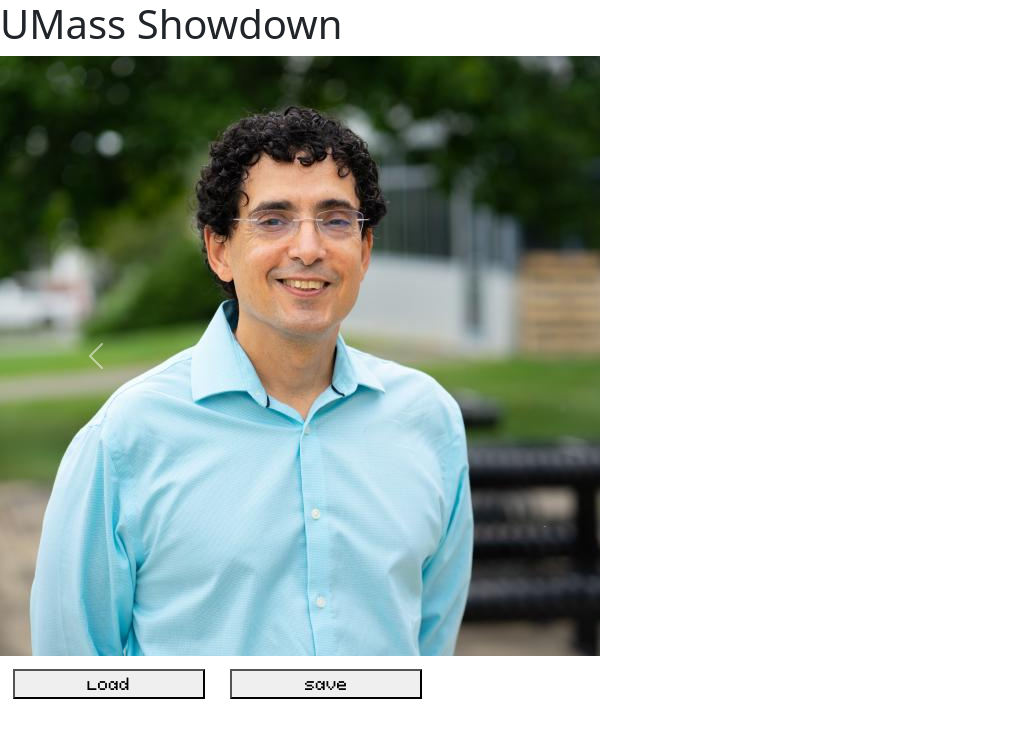
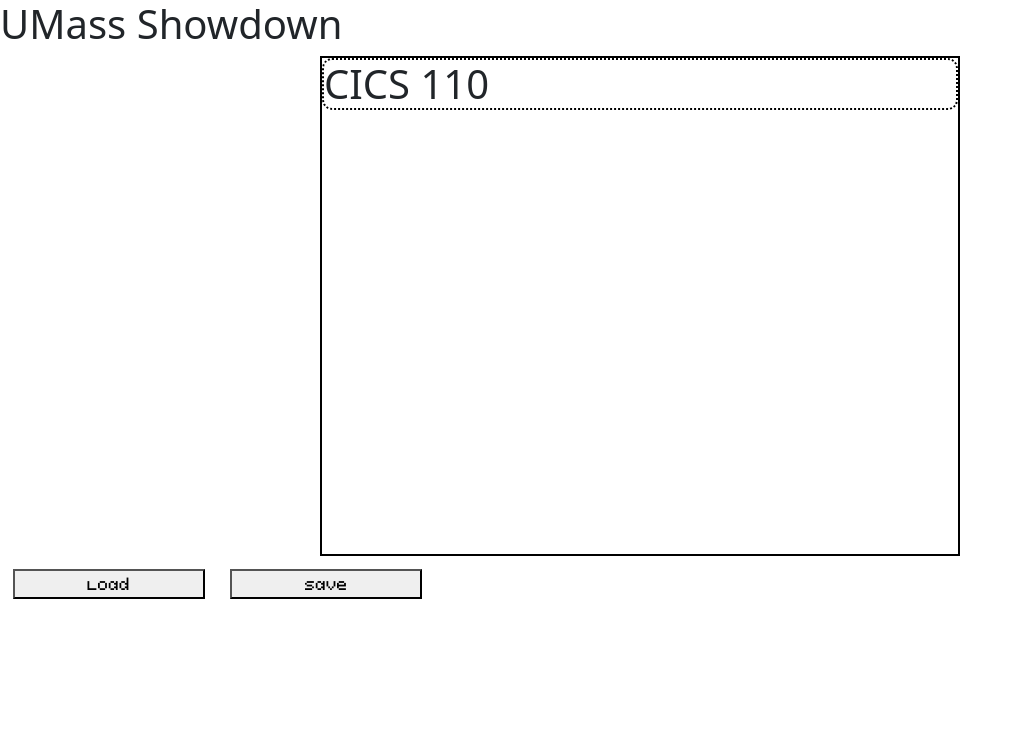
Before and after one commit to Pndablob/UMassShowdown, a React (Create React App) app: page / in a window 1280 px wide. Shown: the top 738 px of the page, without its empty margins (0-1023 px from the left). Built offline with nearby package versions, Linux system fonts and the light colour scheme.

Commit message:
added border around image carousel

```diff
--- /dev/null
+++ b/src/LevelSelect/ImageCarousel.css
@@ -0,0 +1,7 @@
+.custom-carousel {
+    border: 2px solid black;
+    width: 50%;
+    height: 500px;
+    margin-left: 25%;
+    margin-right: 25%;
+}
--- a/src/LevelSelect/ImageCarousel.tsx
+++ b/src/LevelSelect/ImageCarousel.tsx
@@ -3,6 +3,8 @@
 import 'bootstrap/dist/css/bootstrap.min.css'
 import davila from './assets/davila.jpg'
 import barrington from './assets/barrington.jpeg'
+import NameComponent from './NameComponent';
+import './ImageCarousel.css'
 
 function ImageCarousel() {
   const [index, setIndex] = useState(0);
@@ -12,11 +14,12 @@
   };
 
   return (
-    <Carousel activeIndex={index} onSelect={handleSelect} interval={null} indicators={true}>
+    <Carousel activeIndex={index} onSelect={handleSelect} interval={null} indicators={true} className='custom-carousel'>
       <Carousel.Item>
-        <img
+        <NameComponent name='CICS 110'/>
+        {/* <img
             src={davila}
-        />
+        /> */}
         <Carousel.Caption>
             CICS 160
         </Carousel.Caption>
--- /dev/null
+++ b/src/LevelSelect/NameComponent.css
@@ -0,0 +1,4 @@
+.level-select-name {
+    border: 2px dotted black;
+    border-radius: 10px;
+}
--- /dev/null
+++ b/src/LevelSelect/NameComponent.tsx
@@ -0,0 +1,11 @@
+import './NameComponent.css'
+
+function NameComponent({name}: any) {
+  return (
+    <h1 className='level-select-name'>
+        {name}
+    </h1>
+  );
+}
+
+export default NameComponent;
```
